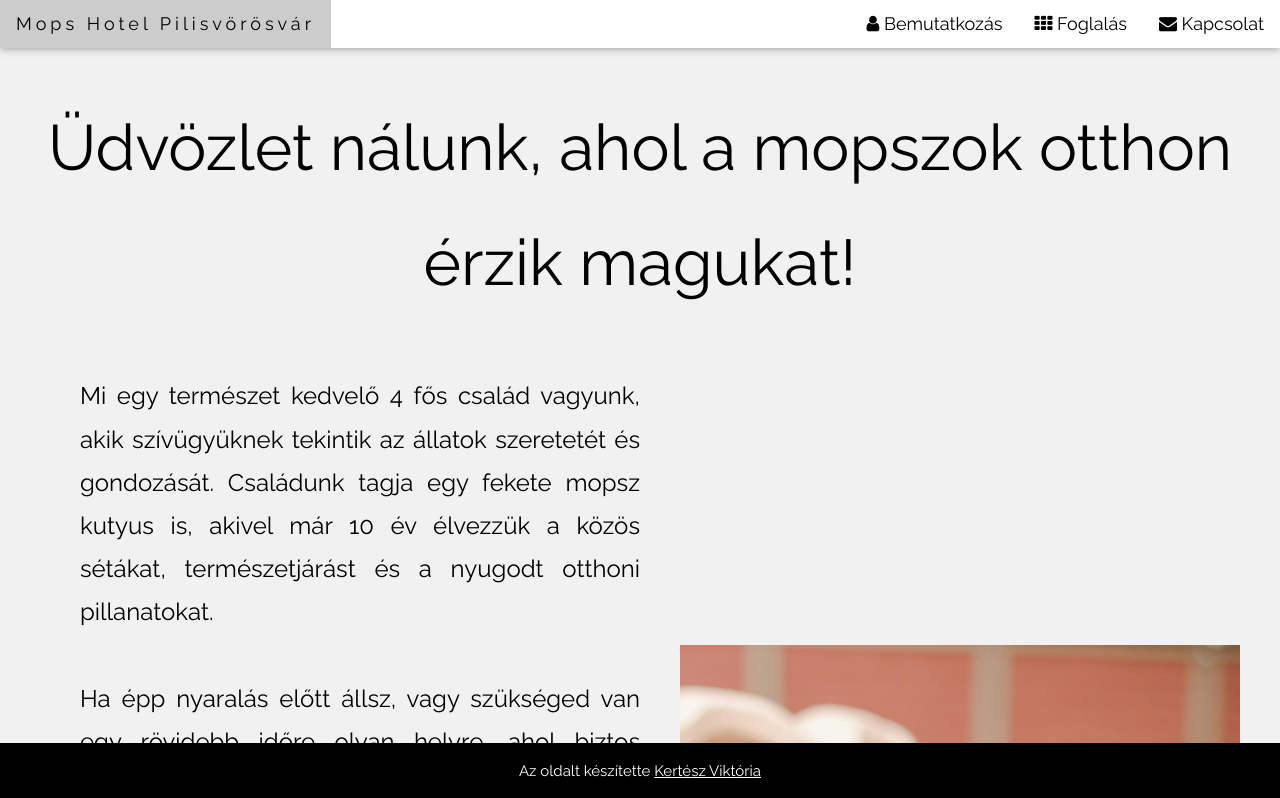
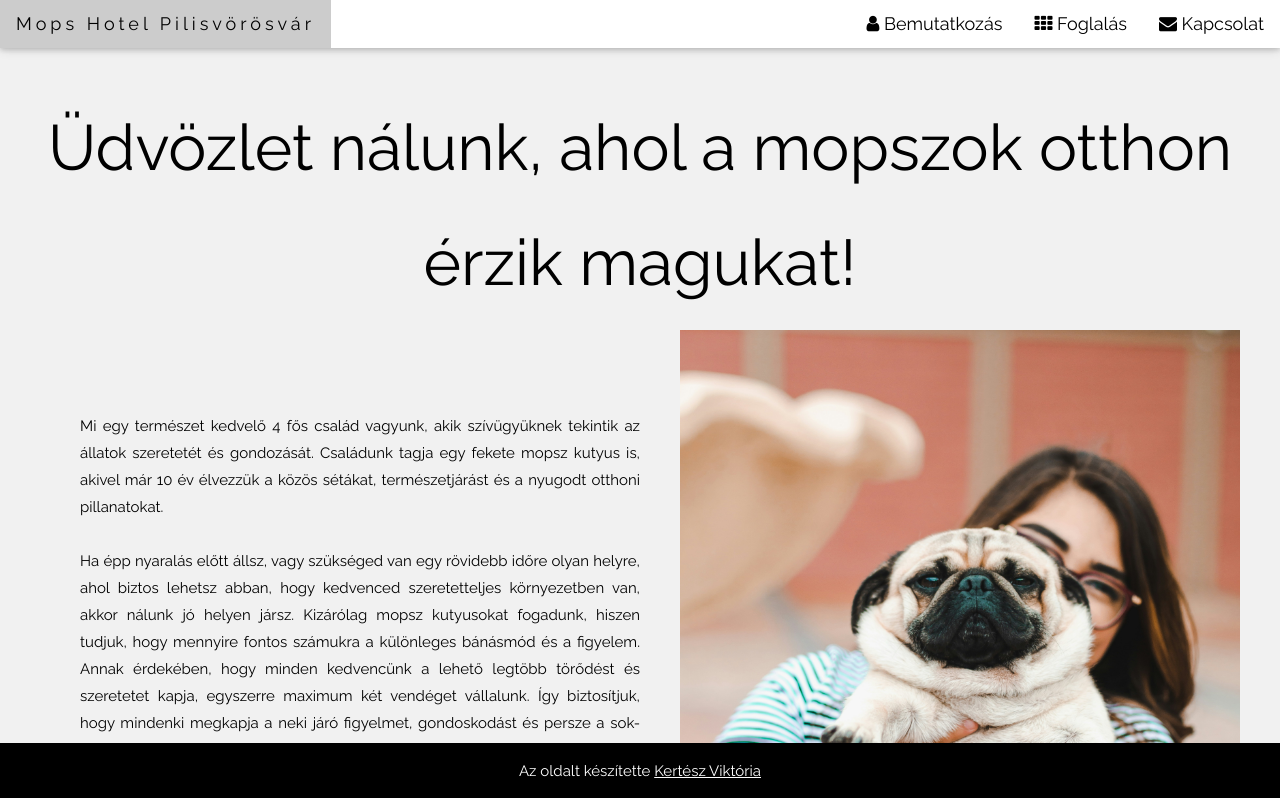
Before and after one commit to KertesVi/mops-hotel, a React (Vite) app in the folder frontend/: page /aboutUs in a window 1280 px wide. Shown: the top 798 px of the page. Built offline with nearby package versions, Linux system fonts and the light colour scheme.

Commit message:
adjustig font size and layout on about us and app component

```diff
--- a/frontend/src/App.jsx
+++ b/frontend/src/App.jsx
@@ -53,11 +53,12 @@ function App() {
           }}
         >
           <p
-            className="w3-jumbo"
+            className="w3-xxlarge"
             style={{
               fontSize: isMobile ? "6vw" : "2.5rem", // Adjust font size for mobile
               lineHeight: isMobile ? "1.2" : "1.5",
               marginBottom: "20px",
+              paddingTop: isMobile ? "70%" : 0,
 
             }}
           >
--- a/frontend/src/components/aboutUs.jsx
+++ b/frontend/src/components/aboutUs.jsx
@@ -14,7 +14,7 @@ export default function AboutUs() {
         <div className="flex-container">
 
           <div className="flex-item-text">
-            <p className="w3-xlarge">
+            <p >
           Mi egy természet kedvelő 4 fős család vagyunk, akik szívügyüknek
           tekintik az állatok szeretetét és gondozását. Családunk tagja egy fekete
           mopsz kutyus is, akivel már 10 év élvezzük a közös sétákat,
```
